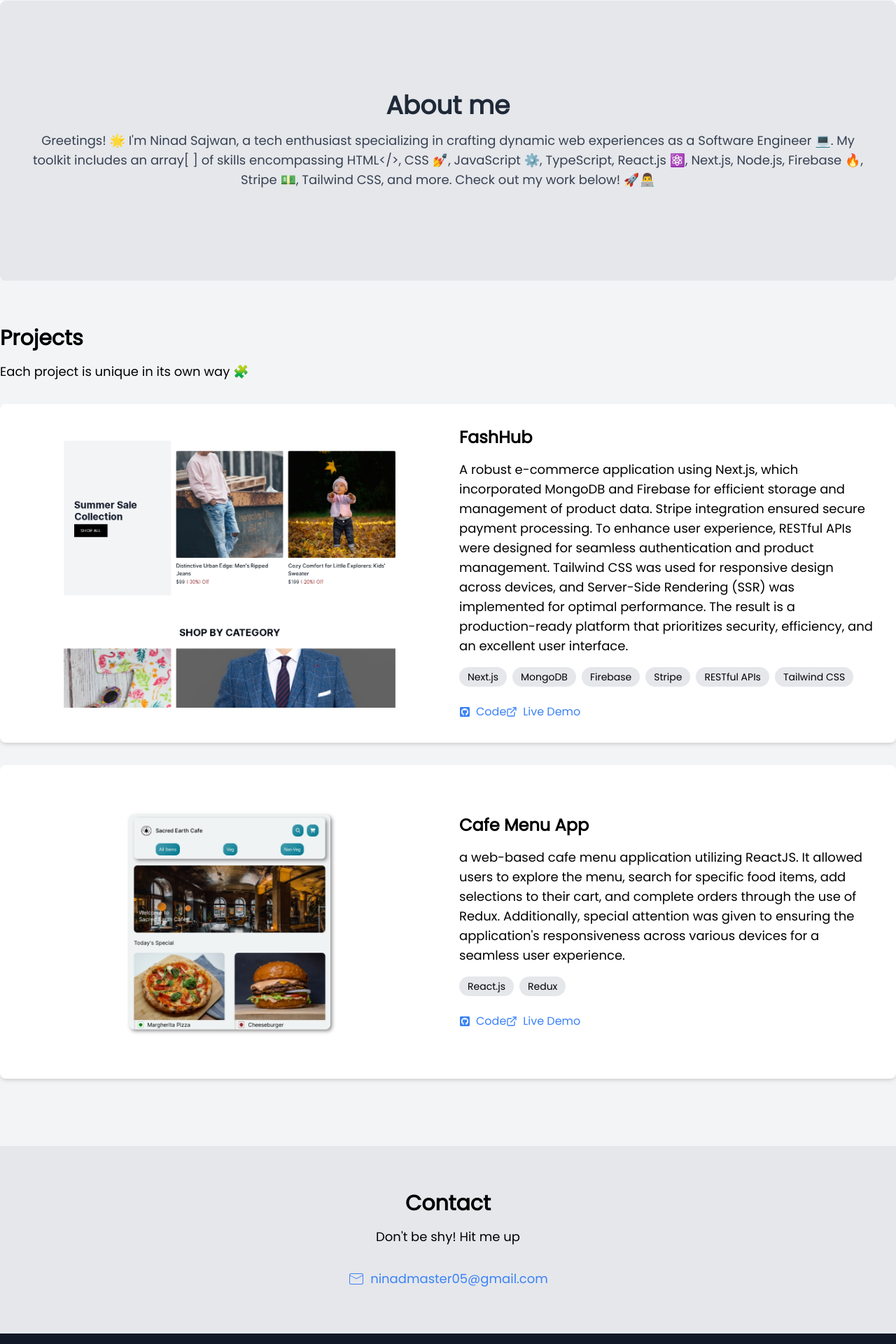
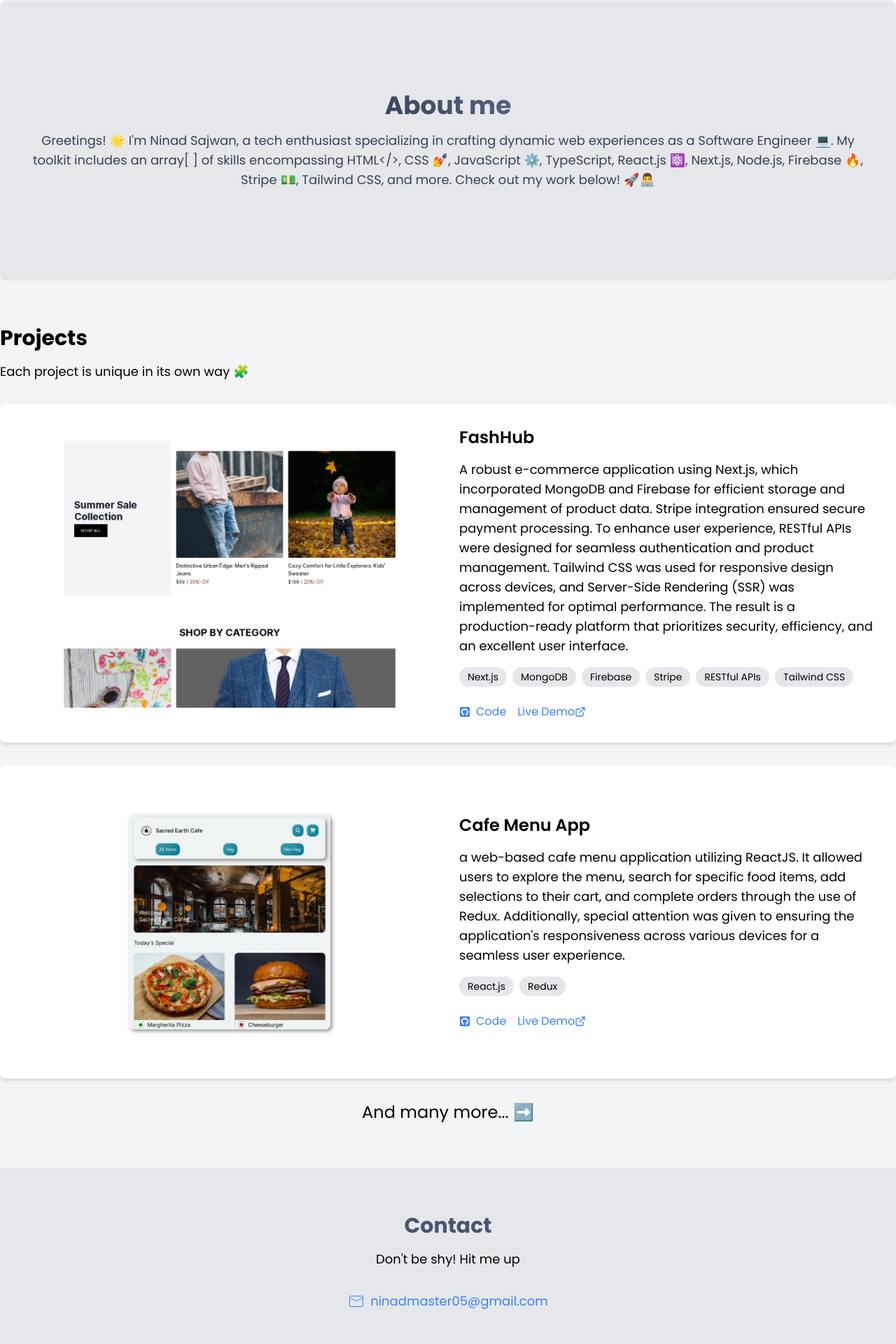
Before and after one commit to 0xp0tato/portfolio, a React (Vite) app: page / in a window 1280 px wide. Shown: the part 899-2819 px from the top of the page at 70% size. Built offline with nearby package versions, Linux system fonts and the light colour scheme.

Commit message:
minor changes

```diff
--- a/src/components/About.tsx
+++ b/src/components/About.tsx
@@ -1,10 +1,16 @@
 export default function About() {
+  const gradientStyle = {
+    background: "-webkit-linear-gradient(45deg, #39425b, #586481)",
+    WebkitBackgroundClip: "text",
+    WebkitTextFillColor: "transparent",
+  };
+
   return (
     <div
       className="h-[50vh] bg-gray-200 flex flex-col justify-center items-center p-8 rounded-lg shadow-xl"
       id="about-section"
     >
-      <p className="text-4xl font-bold mb-4 text-center text-gray-800">
+      <p className="text-4xl font-bold mb-4 text-center text-gray-800" style={gradientStyle}>
         About me
       </p>
       <p className="text-lg text-center text-gray-700">
--- a/src/components/Contact.tsx
+++ b/src/components/Contact.tsx
@@ -1,10 +1,17 @@
 import { CiMail } from "react-icons/ci";
 
 export default function Contact() {
+
+  const gradientStyle = {
+    background: "-webkit-linear-gradient(45deg, #39425b, #586481)",
+    WebkitBackgroundClip: "text",
+    WebkitTextFillColor: "transparent",
+  };
+
   return (
     <div className="bg-gray-200 py-16 text-center" id="contact-section">
       <div className="container mx-auto">
-        <p className="text-3xl font-bold mb-4">Contact</p>
+        <p className="text-3xl font-bold mb-4" style={gradientStyle}>Contact</p>
         <p className="text-lg mb-8">Don't be shy! Hit me up</p>
         <a
           href="mailto:ninadmaster05@gmail.com"
--- a/src/components/Hero.tsx
+++ b/src/components/Hero.tsx
@@ -3,6 +3,7 @@ import myAvatar from "../assets/8bitpix.png";
 import { FaLinkedin, FaGithub } from "react-icons/fa";
 
 export default function Hero() {
+
   return (
     <div
       className="bg-gray-100 min-h-screen flex flex-col justify-center items-center p-4 lg:p-8"
--- a/src/components/Project.tsx
+++ b/src/components/Project.tsx
@@ -36,7 +36,7 @@ const Project: React.FC<ProjectProps> = (props) => {
             </li>
           ))}
         </ul>
-        <div className="flex flex-col md:flex-row">
+        <div className="flex flex-col md:flex-row md:gap-4 items-center">
           <a
             href={githubLink}
             target="_blank"
@@ -52,8 +52,8 @@ const Project: React.FC<ProjectProps> = (props) => {
             rel="noopener noreferrer"
             className="flex items-center text-blue-500 hover:text-blue-700 transition duration-300 ease-in-out"
           >
+            Live Demo
             <FiExternalLink className="mr-2" />
-            Live Demo
           </a>
         </div>
       </div>
--- a/src/components/Projects.tsx
+++ b/src/components/Projects.tsx
@@ -41,6 +41,9 @@ export default function Projects() {
           <Project key={index} {...item} />
         ))}
       </div>
-    </div>
+      <a href="https://github.com/0xp0tato">
+      <p className="text-center text-xl md:text-2xl">And many more... ➡️ </p>
+      </a>
+      </div>
   );
 }
--- a/src/index.css
+++ b/src/index.css
@@ -1,4 +1,4 @@
-@import url("https://fonts.googleapis.com/css2?family=Poppins&display=swap");
+@import url('https://fonts.googleapis.com/css2?family=Poppins:ital,wght@0,100;0,200;0,300;0,400;0,500;0,600;0,700;0,800;0,900;1,100;1,200;1,300;1,400;1,500;1,600;1,700;1,800;1,900&display=swap');
 @tailwind base;
 @tailwind components;
 @tailwind utilities;
```
